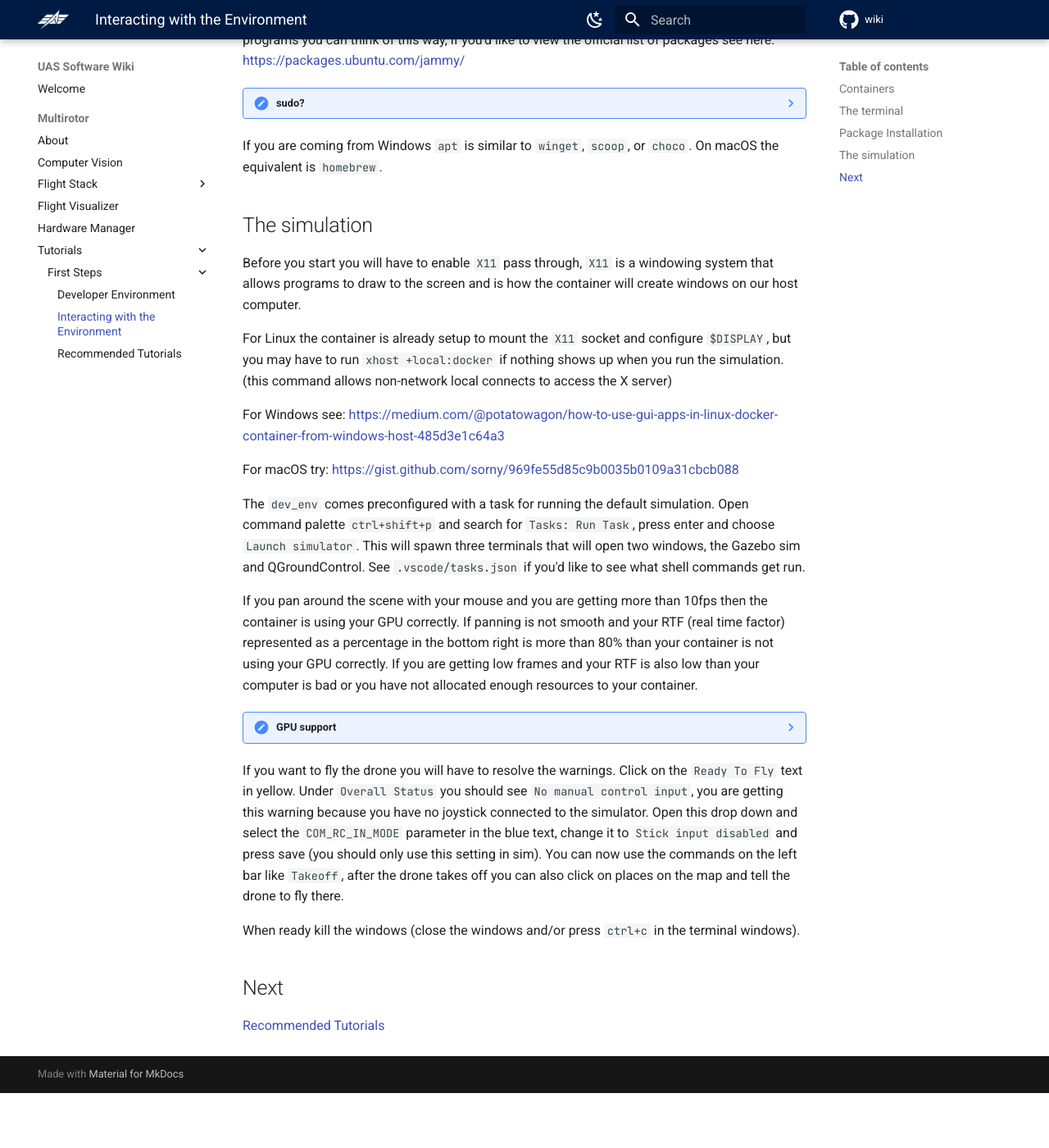
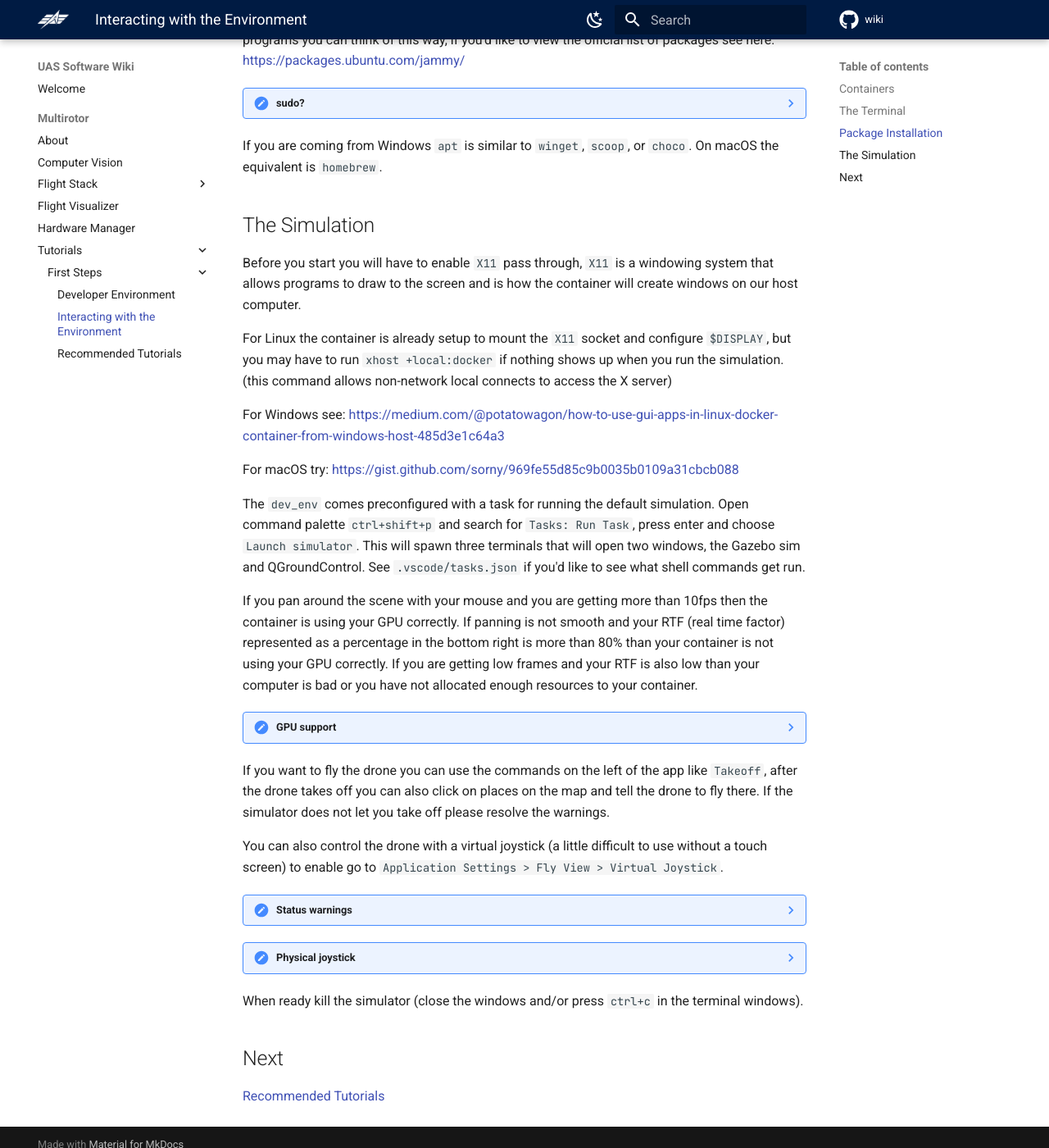
Before and after one commit to UTAT-UAS/wiki, an MkDocs documentation site: the page built from docs/Multirotor/Tutorials/First_Steps/2._Interacting_with_the_Environment.md, in a window 1280 px wide and 1400 px high, scrolled down 2095 px. Shown: the whole window at 82% size. Built offline with MkDocs 1.6.1 and Material for MkDocs 9.7.7, drawn with Linux system fonts in a browser that asks for light colours; comment, search, counter and statistics services are not loaded; before the commit the page ends 3428 px from its top, so only the background shows below that; some of the changed text lies outside the part shown.

Commit message:
update: simulation overview

```diff
--- a/docs/Multirotor/Tutorials/First_Steps/2._Interacting_with_the_Environment.md
+++ b/docs/Multirotor/Tutorials/First_Steps/2._Interacting_with_the_Environment.md
@@ -16,7 +16,7 @@ Anything you do outside of `~/workspace` (which you can do via the terminal) wil
 
 The terminal is also bound to the container and does not interact directly with the host.
 
-## The terminal
+## The Terminal
 
 Open the terminal with the default hotkey ``ctrl+` `` (or whatever you're used to), this is the window with which we will interact with the system.
 
@@ -58,7 +58,7 @@ Now if you type `speedtest-cli` you will get an internet speed test. We can inst
 
 If you are coming from Windows `apt` is similar to `winget`, `scoop`, or `choco`. On macOS the equivalent is `homebrew`.
 
-## The simulation
+## The Simulation
 
 Before you start you will have to enable `X11` pass through, `X11` is a windowing system that allows programs to draw to the screen and is how the container will create windows on our host computer.
 
@@ -77,9 +77,20 @@ If you pan around the scene with your mouse and you are getting more than 10fps
     See the `WSL2` note back on [Developer Environment](./1._Developer_Environment.md) <br>
     Otherwise a good a place to start is to search `docker <operating system> <amd/intel/nvidia> <desktop/laptop> gpu`.
 
-If you want to fly the drone you will have to resolve the warnings. Click on the `Ready To Fly` text in yellow. Under `Overall Status` you should see `No manual control input`, you are getting this warning because you have no joystick connected to the simulator. Open this drop down and select the `COM_RC_IN_MODE` parameter in the blue text, change it to `Stick input disabled` and press save (you should only use this setting in sim). You can now use the commands on the left bar like `Takeoff`, after the drone takes off you can also click on places on the map and tell the drone to fly there.
 
-When ready kill the windows (close the windows and/or press `ctrl+c` in the terminal windows).
+If you want to fly the drone you can use the commands on the left of the app like `Takeoff`, after the drone takes off you can also click on places on the map and tell the drone to fly there. If the simulator does not let you take off please resolve the warnings.
+
+You can also control the drone with a virtual joystick (a little difficult to use without a touch screen) to enable go to `Application Settings > Fly View > Virtual Joystick`.
+
+??? note "Status warnings"
+    The top left section of the status bar is yellow because we have flight warnings, the simulator will probably let you take off without resolving them but if you would to anyways: <br>
+    Click on the `Ready To Fly` text in yellow. Under `Overall Status` you should see `No manual control input`, you are getting this warning because you have no joystick connected to the simulator. Open this drop down and select the `COM_RC_IN_MODE` parameter in the blue text, change it to `Stick input disabled` and press save (you should only use this setting in sim). <br>
+    If you see any other warnings try waiting or restarting the sim, otherwise check the forums.
+
+??? note "Physical joystick"
+    You can use various controllers with QGroundControl as a "joystick" to control the drone, most RC controllers should be detected by default. See [https://github.com/UTAT-UAS/dev_env?tab=readme-ov-file#joystick](https://github.com/UTAT-UAS/dev_env?tab=readme-ov-file#joystick) for enabling `/dev` pass through.
+
+When ready kill the simulator (close the windows and/or press `ctrl+c` in the terminal windows).
 
 ## Next
 
```
